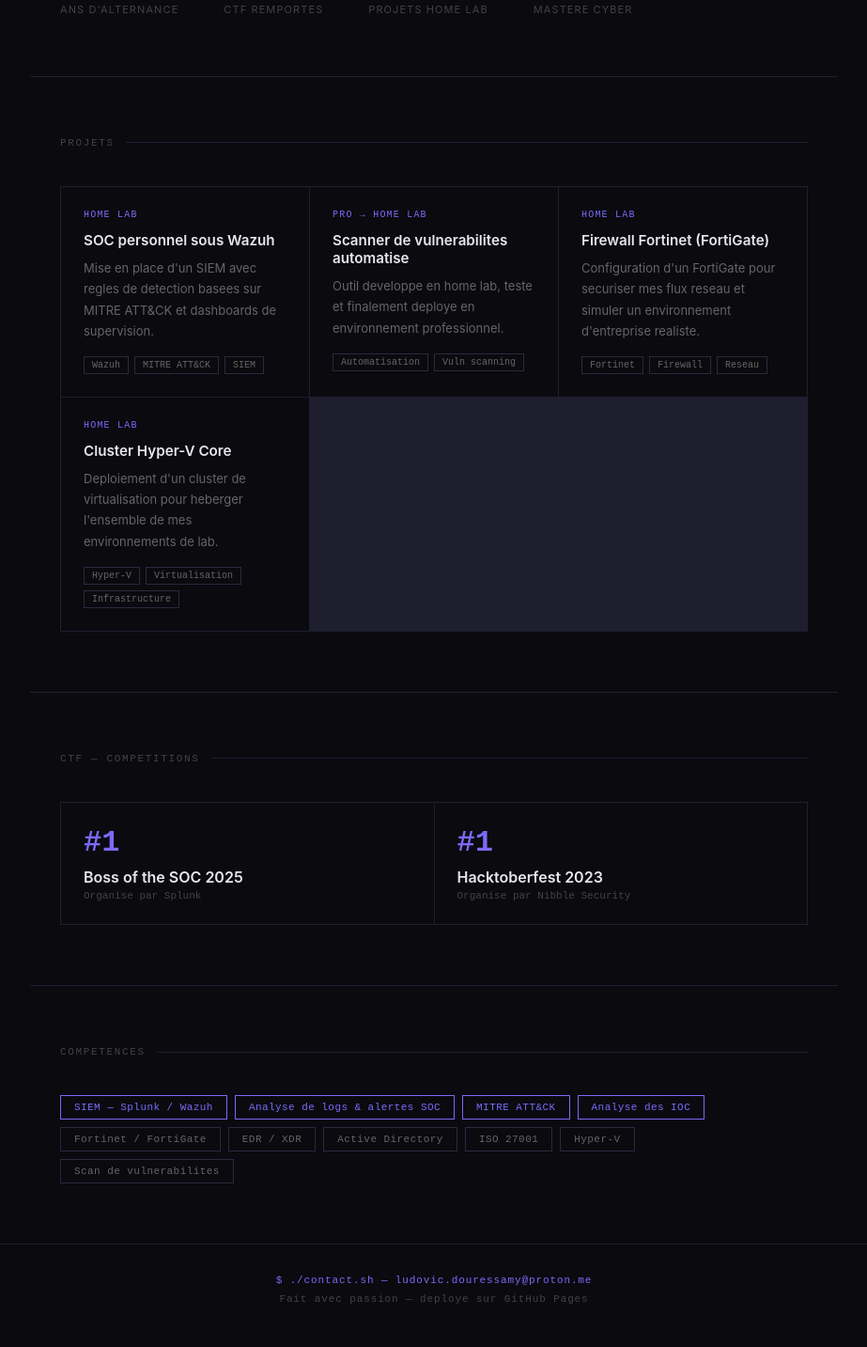
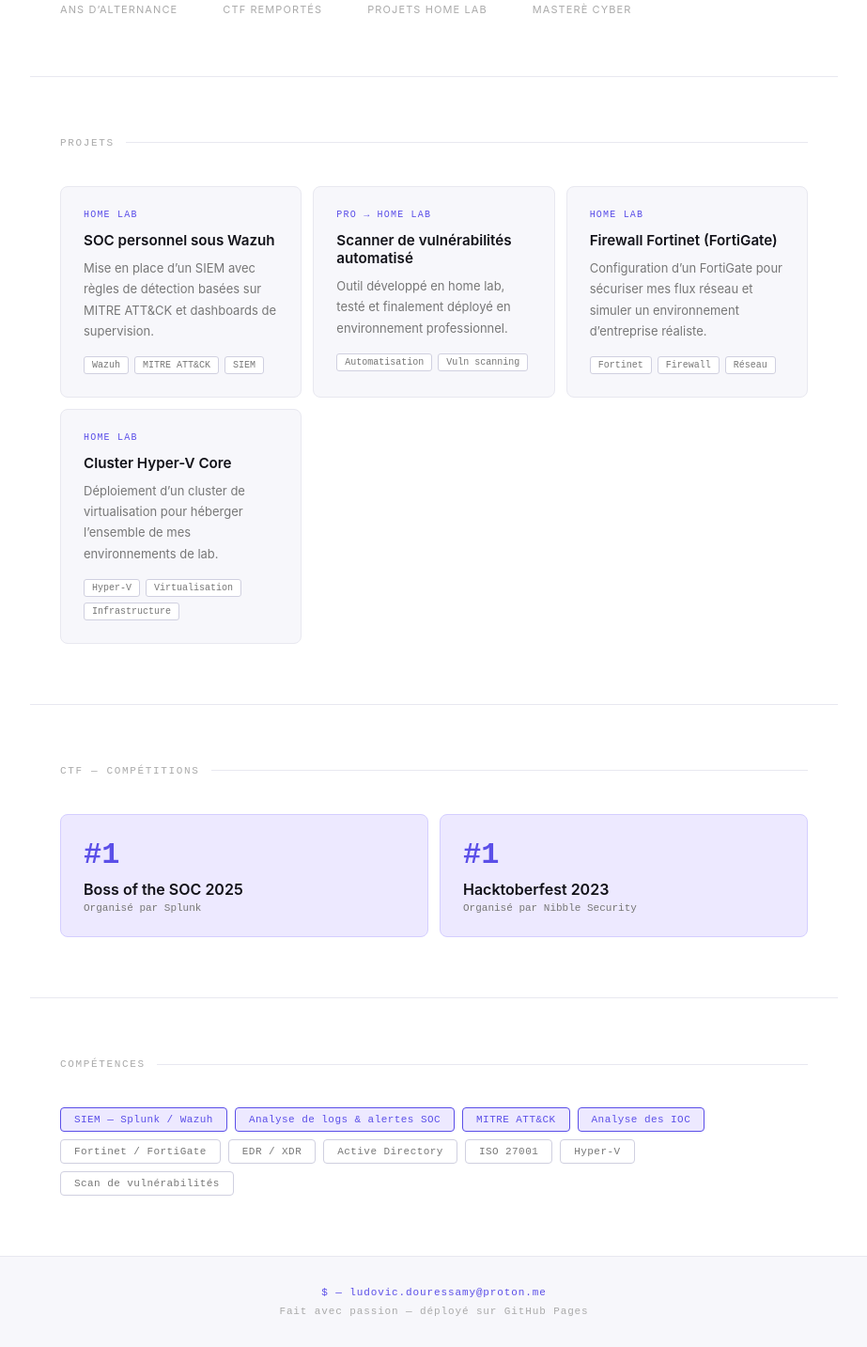
Before and after one commit to d-ludo/d-ludo.github.io, a plain HTML site: page index.html in a window 1280 px wide. Shown: the part 644-2077 px from the top of the page at 94% size, without its empty margins (178-1101 px from the left). Drawn offline with Linux system fonts and the light colour scheme.

Commit message:
Update index.html

```diff
--- a/index.html
+++ b/index.html
@@ -3,19 +3,20 @@
 <head>
   <meta charset="UTF-8">
   <meta name="viewport" content="width=device-width, initial-scale=1.0">
-  <title>Ludo Vic — Expert en Cybersecurite</title>
+  <title>Ludovic DOURESSAMY &mdash; Expert en Cybers&eacute;curit&eacute;</title>
   <style>
     *, *::before, *::after { margin: 0; padding: 0; box-sizing: border-box; }
 
     :root {
-      --purple: #7c6af7;
-      --bg: #0a0a0f;
-      --bg2: #111118;
-      --border: #1e1e2e;
-      --border2: #2a2a3e;
-      --text: #e8e6f0;
-      --muted: #666;
-      --dim: #444;
+      --purple: #5b4fe8;
+      --purple-light: #ede9ff;
+      --bg: #ffffff;
+      --bg2: #f7f7fb;
+      --border: #e8e8f0;
+      --border2: #d0d0e0;
+      --text: #111118;
+      --muted: #777;
+      --dim: #aaa;
     }
 
     body {
@@ -36,7 +37,7 @@
       border-bottom: 1px solid var(--border);
       position: sticky;
       top: 0;
-      background: rgba(10,10,15,0.92);
+      background: rgba(255,255,255,0.92);
       backdrop-filter: blur(12px);
       -webkit-backdrop-filter: blur(12px);
       z-index: 100;
@@ -96,6 +97,7 @@
       line-height: 1.05;
       margin-bottom: 1.5rem;
       letter-spacing: -0.02em;
+      color: var(--text);
     }
 
     .accent { color: var(--purple); }
@@ -125,6 +127,7 @@
       letter-spacing: 0.03em;
       transition: opacity 0.2s;
       display: inline-block;
+      border-radius: 4px;
     }
 
     .btn-primary:hover { opacity: 0.85; }
@@ -139,9 +142,10 @@
       letter-spacing: 0.03em;
       transition: border-color 0.2s;
       display: inline-block;
+      border-radius: 4px;
     }
 
-    .btn-outline:hover { border-color: var(--purple); }
+    .btn-outline:hover { border-color: var(--purple); color: var(--purple); }
 
     .stats-row {
       display: flex;
@@ -196,18 +200,18 @@
     .projects-grid {
       display: grid;
       grid-template-columns: repeat(auto-fit, minmax(240px, 1fr));
-      gap: 1px;
-      background: var(--border);
-      border: 1px solid var(--border);
+      gap: 12px;
     }
 
     .project-card {
-      background: var(--bg);
+      background: var(--bg2);
+      border: 1px solid var(--border);
+      border-radius: 8px;
       padding: 1.5rem;
-      transition: background 0.2s;
+      transition: border-color 0.2s;
     }
 
-    .project-card:hover { background: var(--bg2); }
+    .project-card:hover { border-color: var(--purple); }
 
     .project-type {
       font-family: 'Courier New', monospace;
@@ -244,18 +248,20 @@
       padding: 3px 8px;
       border: 1px solid var(--border2);
       color: var(--muted);
+      border-radius: 3px;
+      background: var(--bg);
     }
 
     .ctf-grid {
       display: grid;
       grid-template-columns: 1fr 1fr;
-      gap: 1px;
-      background: var(--border);
-      border: 1px solid var(--border);
+      gap: 12px;
     }
 
     .ctf-card {
-      background: var(--bg);
+      background: var(--purple-light);
+      border: 1px solid #d4ceff;
+      border-radius: 8px;
       padding: 1.5rem;
     }
 
@@ -277,7 +283,7 @@
     .ctf-org {
       font-family: 'Courier New', monospace;
       font-size: 11px;
-      color: var(--dim);
+      color: var(--muted);
     }
 
     .skills-list {
@@ -295,10 +301,16 @@
       letter-spacing: 0.04em;
       transition: border-color 0.2s, color 0.2s;
       cursor: default;
+      border-radius: 4px;
+      background: var(--bg);
     }
 
-    .skill-pill:hover { border-color: var(--purple); color: var(--text); }
-    .skill-pill.hl { border-color: var(--purple); color: var(--purple); }
+    .skill-pill:hover { border-color: var(--purple); color: var(--purple); }
+    .skill-pill.hl {
+      border-color: var(--purple);
+      color: var(--purple);
+      background: var(--purple-light);
+    }
 
     footer {
       border-top: 1px solid var(--border);
@@ -308,6 +320,7 @@
       font-size: 11px;
       color: var(--dim);
       letter-spacing: 0.08em;
+      background: var(--bg2);
     }
 
     footer .cmd { color: var(--purple); display: block; margin-bottom: 0.5rem; }
@@ -327,7 +340,7 @@
   <nav>
     <div class="nav-logo">// Ludo Vic</div>
     <ul class="nav-links">
-      <li><a href="#about">A propos</a></li>
+      <li><a href="#about">&#192; propos</a></li>
       <li><a href="#projects">Projets</a></li>
       <li><a href="#ctf">CTF</a></li>
       <li><a href="#contact">Contact</a></li>
@@ -336,23 +349,23 @@
 
   <div class="hero" id="about">
     <div class="hero-tag">Disponible &mdash; Open to work</div>
-    <h1>Expert en<br><span class="accent">Cybersecurite</span></h1>
+    <h1>Expert en<br><span class="accent">Cybers&eacute;curit&eacute;</span></h1>
     <p class="hero-desc">
-      Apprenti ingenieur cyber chez Enterlance, specialise en analyse de logs, SIEM et detection d'incidents. Je construis des environnements de securite reels chez moi pour aller toujours plus loin.
+      Apprenti ing&eacute;nieur cyber chez Enterlance, sp&eacute;cialis&eacute; en analyse de logs, SIEM et d&eacute;tection d&rsquo;incidents. Je construis des environnements de s&eacute;curit&eacute; r&eacute;els chez moi pour aller toujours plus loin.
     </p>
     <div class="hero-cta">
-      <a href="#" class="btn-primary">Telecharger le CV</a>
+      <a href="#" class="btn-primary">T&eacute;l&eacute;charger le CV</a>
       <a href="mailto:ludovic.douressamy@proton.me" class="btn-outline">Me contacter &rarr;</a>
     </div>
 
     <div class="stats-row">
       <div>
         <div class="stat-number">2</div>
-        <div class="stat-label">Ans d'alternance</div>
+        <div class="stat-label">Ans d&rsquo;alternance</div>
       </div>
       <div>
         <div class="stat-number">2</div>
-        <div class="stat-label">CTF remportes</div>
+        <div class="stat-label">CTF remport&eacute;s</div>
       </div>
       <div>
         <div class="stat-number">4</div>
@@ -360,7 +373,7 @@
       </div>
       <div>
         <div class="stat-number">Bac+5</div>
-        <div class="stat-label">Mastere Cyber</div>
+        <div class="stat-label">Master&egrave; Cyber</div>
       </div>
     </div>
   </div>
@@ -371,7 +384,7 @@
       <div class="project-card">
         <div class="project-type">Home Lab</div>
         <h3>SOC personnel sous Wazuh</h3>
-        <p>Mise en place d'un SIEM avec regles de detection basees sur MITRE ATT&amp;CK et dashboards de supervision.</p>
+        <p>Mise en place d&rsquo;un SIEM avec r&egrave;gles de d&eacute;tection bas&eacute;es sur MITRE ATT&amp;CK et dashboards de supervision.</p>
         <div class="project-tags">
           <span class="tag">Wazuh</span>
           <span class="tag">MITRE ATT&amp;CK</span>
@@ -380,8 +393,8 @@
       </div>
       <div class="project-card">
         <div class="project-type">Pro &rarr; Home Lab</div>
-        <h3>Scanner de vulnerabilites automatise</h3>
-        <p>Outil developpe en home lab, teste et finalement deploye en environnement professionnel.</p>
+        <h3>Scanner de vuln&eacute;rabilit&eacute;s automatis&eacute;</h3>
+        <p>Outil d&eacute;velopp&eacute; en home lab, test&eacute; et finalement d&eacute;ploy&eacute; en environnement professionnel.</p>
         <div class="project-tags">
           <span class="tag">Automatisation</span>
           <span class="tag">Vuln scanning</span>
@@ -390,17 +403,17 @@
       <div class="project-card">
         <div class="project-type">Home Lab</div>
         <h3>Firewall Fortinet (FortiGate)</h3>
-        <p>Configuration d'un FortiGate pour securiser mes flux reseau et simuler un environnement d'entreprise realiste.</p>
+        <p>Configuration d&rsquo;un FortiGate pour s&eacute;curiser mes flux r&eacute;seau et simuler un environnement d&rsquo;entreprise r&eacute;aliste.</p>
         <div class="project-tags">
           <span class="tag">Fortinet</span>
           <span class="tag">Firewall</span>
-          <span class="tag">Reseau</span>
+          <span class="tag">R&eacute;seau</span>
         </div>
       </div>
       <div class="project-card">
         <div class="project-type">Home Lab</div>
         <h3>Cluster Hyper-V Core</h3>
-        <p>Deploiement d'un cluster de virtualisation pour heberger l'ensemble de mes environnements de lab.</p>
+        <p>D&eacute;ploiement d&rsquo;un cluster de virtualisation pour h&eacute;berger l&rsquo;ensemble de mes environnements de lab.</p>
         <div class="project-tags">
           <span class="tag">Hyper-V</span>
           <span class="tag">Virtualisation</span>
@@ -411,23 +424,23 @@
   </section>
 
   <section id="ctf">
-    <div class="section-label">CTF &mdash; Competitions</div>
+    <div class="section-label">CTF &mdash; Comp&eacute;titions</div>
     <div class="ctf-grid">
       <div class="ctf-card">
         <div class="ctf-rank">#1</div>
         <div class="ctf-name">Boss of the SOC 2025</div>
-        <div class="ctf-org">Organise par Splunk</div>
+        <div class="ctf-org">Organis&eacute; par Splunk</div>
       </div>
       <div class="ctf-card">
         <div class="ctf-rank">#1</div>
         <div class="ctf-name">Hacktoberfest 2023</div>
-        <div class="ctf-org">Organise par Nibble Security</div>
+        <div class="ctf-org">Organis&eacute; par Nibble Security</div>
       </div>
     </div>
   </section>
 
   <section>
-    <div class="section-label">Competences</div>
+    <div class="section-label">Comp&eacute;tences</div>
     <div class="skills-list">
       <span class="skill-pill hl">SIEM &mdash; Splunk / Wazuh</span>
       <span class="skill-pill hl">Analyse de logs &amp; alertes SOC</span>
@@ -438,13 +451,13 @@
       <span class="skill-pill">Active Directory</span>
       <span class="skill-pill">ISO 27001</span>
       <span class="skill-pill">Hyper-V</span>
-      <span class="skill-pill">Scan de vulnerabilites</span>
+      <span class="skill-pill">Scan de vuln&eacute;rabilit&eacute;s</span>
     </div>
   </section>
 
   <footer id="contact">
-    <span class="cmd">$ ./contact.sh &mdash; ludovic.douressamy@proton.me</span>
-    Fait avec passion &mdash; deploye sur GitHub Pages
+    <span class="cmd">$ &mdash; ludovic.douressamy@proton.me</span>
+    Fait avec passion &mdash; d&eacute;ploy&eacute; sur GitHub Pages
   </footer>
 
 </body>
```
